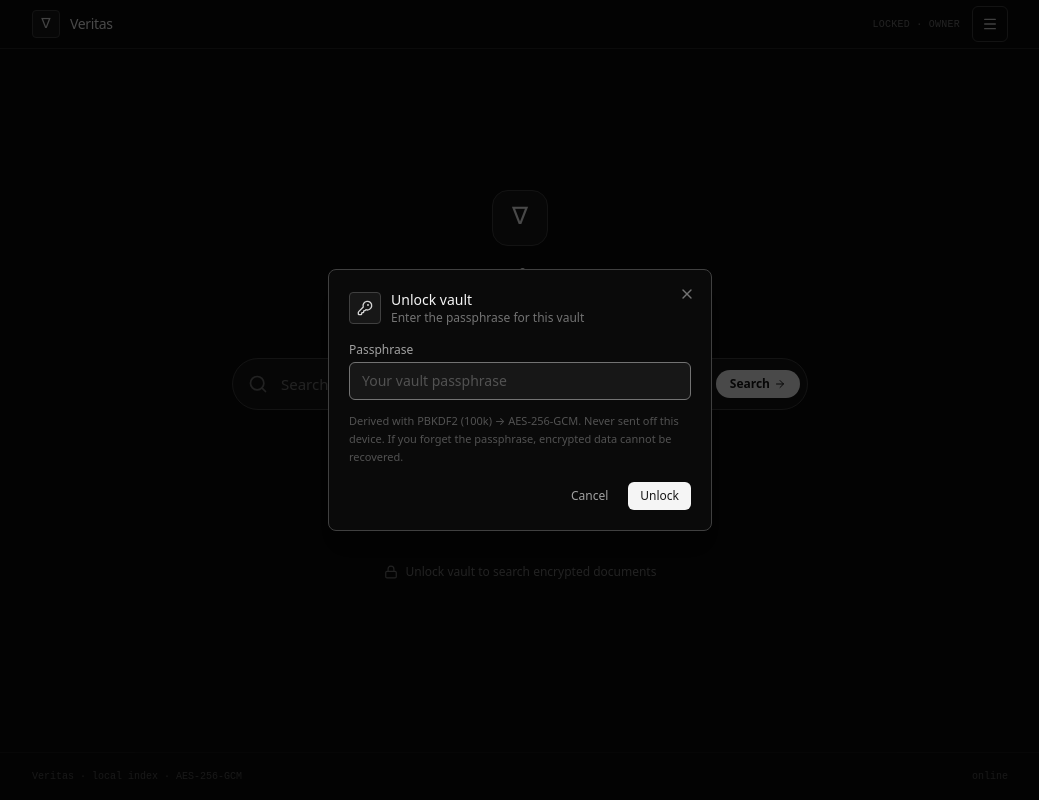
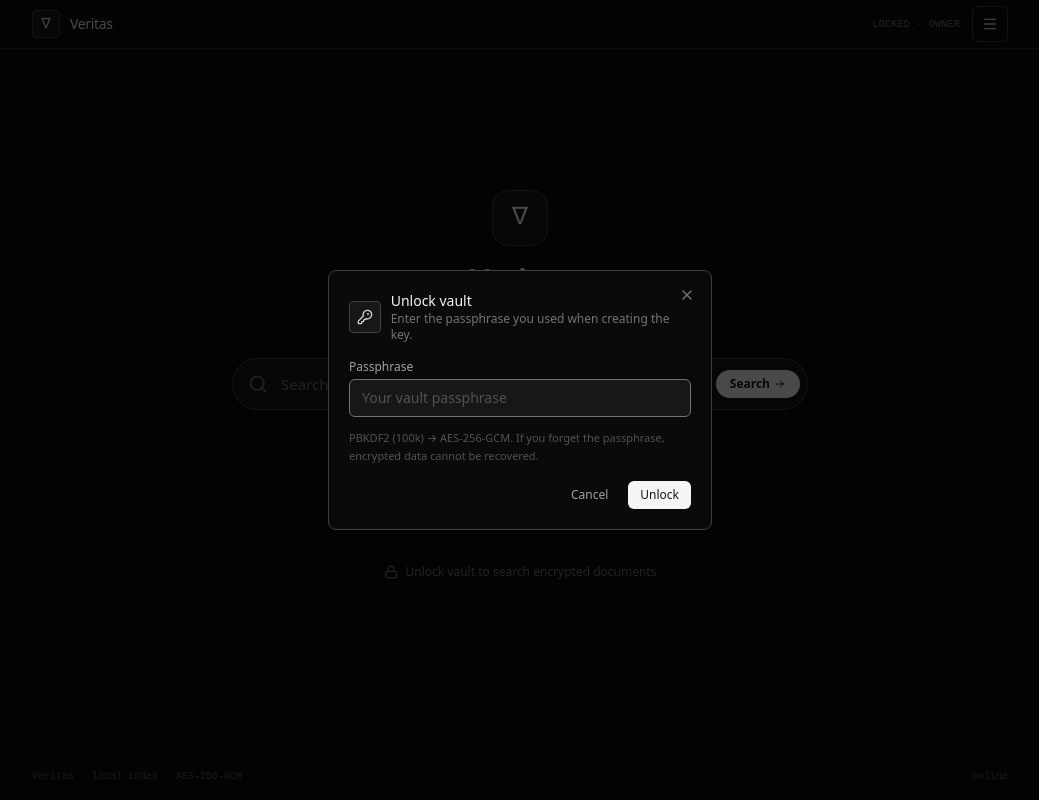
Before and after one commit to mwasgibson/veritas, a React (Vite) app: page / in a window 1280 px wide. Both pictures are taken after a click on the button "Unlock vault to search encrypted documents". Shown: the whole page, without its empty margins (120-1159 px from the left). Built offline with nearby package versions, Linux system fonts and the light colour scheme.

Commit message:
Fix create key: secure context check, await onUnlocked, clearer errors

```diff
--- a/src/components/PassphraseModal.tsx
+++ b/src/components/PassphraseModal.tsx
@@ -13,7 +13,7 @@ interface PassphraseModalProps {
   isOpen: boolean;
   mode: PassphraseMode;
   onClose: () => void;
-  onUnlocked: (key: CryptoKey, salt: Uint8Array, mode: PassphraseMode) => void;
+  onUnlocked: (key: CryptoKey, salt: Uint8Array, mode: PassphraseMode) => void | Promise<void>;
   savedSalt?: Uint8Array | null;
 }
 
@@ -35,6 +35,8 @@ export const PassphraseModal: React.FC<PassphraseModalProps> = ({
 
   const handleSubmit = async (e: React.FormEvent) => {
     e.preventDefault();
+    setError(null);
+
     if (!passphrase.trim()) {
       setError('Enter a passphrase');
       return;
@@ -48,19 +50,35 @@ export const PassphraseModal: React.FC<PassphraseModalProps> = ({
         setError('Passphrases do not match');
         return;
       }
+    } else if (!savedSalt || savedSalt.length === 0) {
+      setError('No vault key found on this device. Use Create key first.');
+      return;
+    }
+
+    if (typeof window !== 'undefined' && window.isSecureContext === false) {
+      setError(
+        'This page is not a secure context. Use https:// or http://localhost so the browser allows key derivation.'
+      );
+      return;
     }
 
     try {
       setIsDeriving(true);
-      setError(null);
-      const salt = isCreate ? generateSalt(16) : savedSalt || generateSalt(16);
+      const salt = isCreate ? generateSalt(16) : new Uint8Array(savedSalt!);
       const derivedKey = await deriveKeyFromPassphrase(passphrase, salt);
-      onUnlocked(derivedKey, salt, mode);
+      await onUnlocked(derivedKey, salt, mode);
       setPassphrase('');
       setConfirm('');
       onClose();
     } catch (err: unknown) {
-      setError(err instanceof Error ? err.message : 'Key derivation failed');
+      const msg =
+        err instanceof Error
+          ? err.message
+          : typeof err === 'string'
+            ? err
+            : 'Key derivation failed';
+      console.error('PassphraseModal error:', err);
+      setError(msg);
     } finally {
       setIsDeriving(false);
     }
@@ -68,7 +86,7 @@ export const PassphraseModal: React.FC<PassphraseModalProps> = ({
 
   return (
     <div
-      className="fixed inset-0 z-50 flex items-center justify-center bg-black/70 p-4"
+      className="fixed inset-0 z-[60] flex items-center justify-center bg-black/70 p-4"
       onClick={onClose}
       role="presentation"
     >
@@ -98,8 +116,8 @@ export const PassphraseModal: React.FC<PassphraseModalProps> = ({
             </h2>
             <p className="text-xs text-neutral-500">
               {isCreate
-                ? 'New passphrase · key stays on this device'
-                : 'Enter the passphrase for this vault'}
+                ? 'Choose a passphrase. It never leaves this device.'
+                : 'Enter the passphrase you used when creating the key.'}
             </p>
           </div>
         </div>
@@ -123,8 +141,9 @@ export const PassphraseModal: React.FC<PassphraseModalProps> = ({
               value={passphrase}
               onChange={e => setPassphrase(e.target.value)}
               className="w-full rounded-md border border-neutral-700 bg-neutral-900 px-3 py-2 text-sm text-neutral-100 placeholder:text-neutral-600 focus:border-neutral-500 focus:outline-none"
-              placeholder={isCreate ? 'Choose a strong passphrase' : 'Your vault passphrase'}
+              placeholder={isCreate ? 'At least 8 characters' : 'Your vault passphrase'}
               autoFocus
+              disabled={isDeriving}
             />
           </div>
 
@@ -141,19 +160,21 @@ export const PassphraseModal: React.FC<PassphraseModalProps> = ({
                 onChange={e => setConfirm(e.target.value)}
                 className="w-full rounded-md border border-neutral-700 bg-neutral-900 px-3 py-2 text-sm text-neutral-100 placeholder:text-neutral-600 focus:border-neutral-500 focus:outline-none"
                 placeholder="Repeat passphrase"
+                disabled={isDeriving}
               />
             </div>
           )}
 
           <p className="text-[11px] leading-relaxed text-neutral-600">
-            Derived with PBKDF2 (100k) → AES-256-GCM. Never sent off this device. If you forget
-            the passphrase, encrypted data cannot be recovered.
+            PBKDF2 (100k) → AES-256-GCM. If you forget the passphrase, encrypted data cannot be
+            recovered.
           </p>
 
           <div className="flex justify-end gap-2 pt-1">
             <button
               type="button"
               onClick={onClose}
+              disabled={isDeriving}
               className="rounded-md px-3 py-1.5 text-xs text-neutral-400 hover:text-neutral-200"
             >
               Cancel
```
